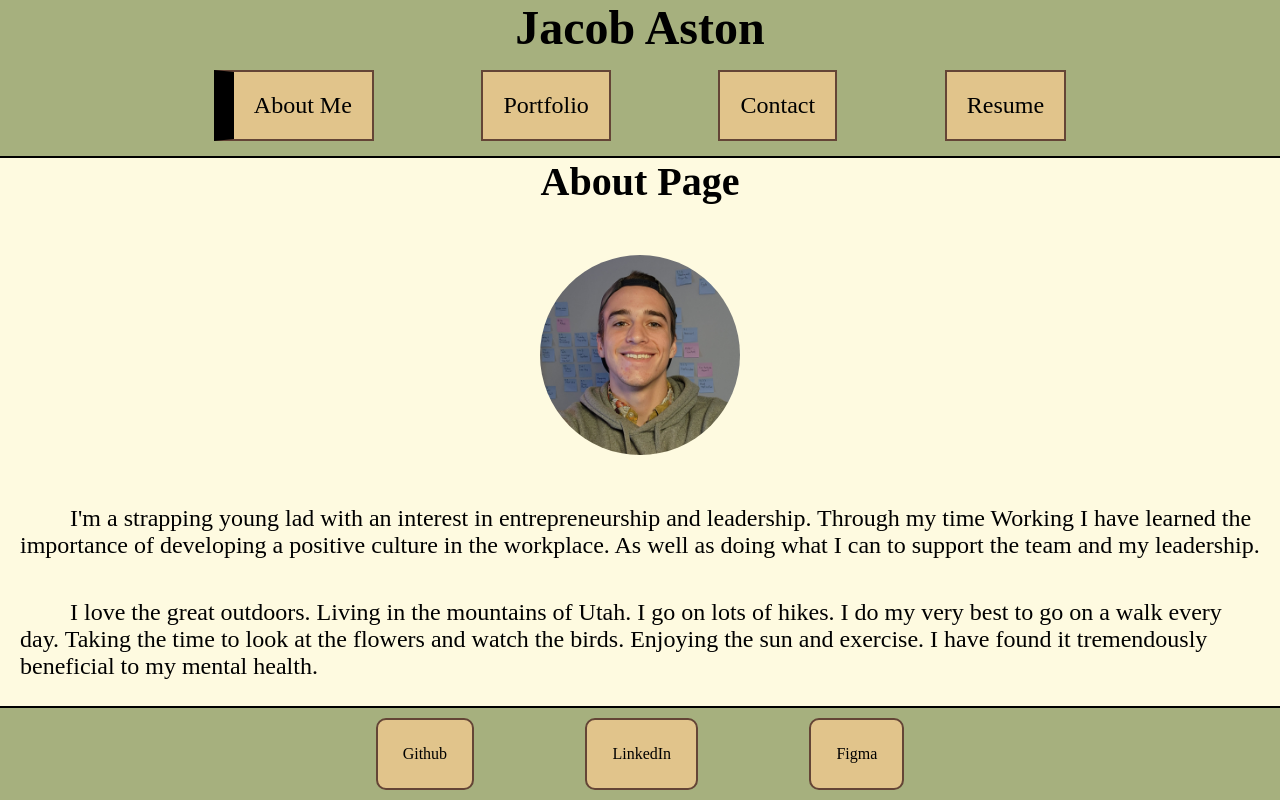
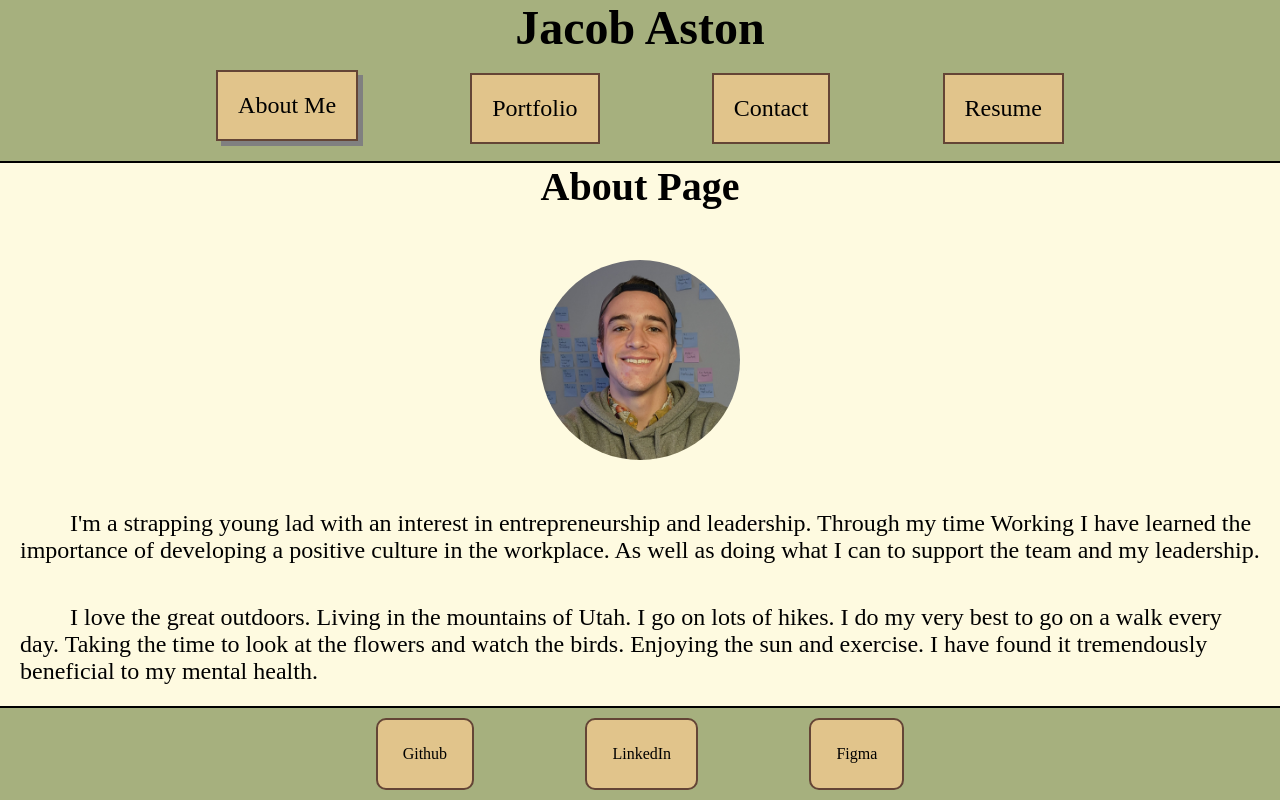
Before and after one commit to Jacob-Aston/react-portfolio, a React (Create React App) app: page / in a window 1280 px wide. Built offline with nearby package versions, Linux system fonts and the light colour scheme; the HTML template or start-up script is replaced by a standard one.

Commit message:
added shadow to nav bar links.

```diff
--- a/src/styles/Navigation.css
+++ b/src/styles/Navigation.css
@@ -40,7 +40,6 @@ nav {
   width: 75%;
   padding: 0;
   margin: 15px auto;
-  /* display: flex; */
   flex-direction: row;
   justify-content: space-around;
   align-items: center;
@@ -58,7 +57,8 @@ nav {
 }
 
 .nav-link.active {
-  border-left: 20px solid;
+  box-shadow: 5px 5px gray;
+  margin-bottom: 5px;
 }
 
 .show {
```
